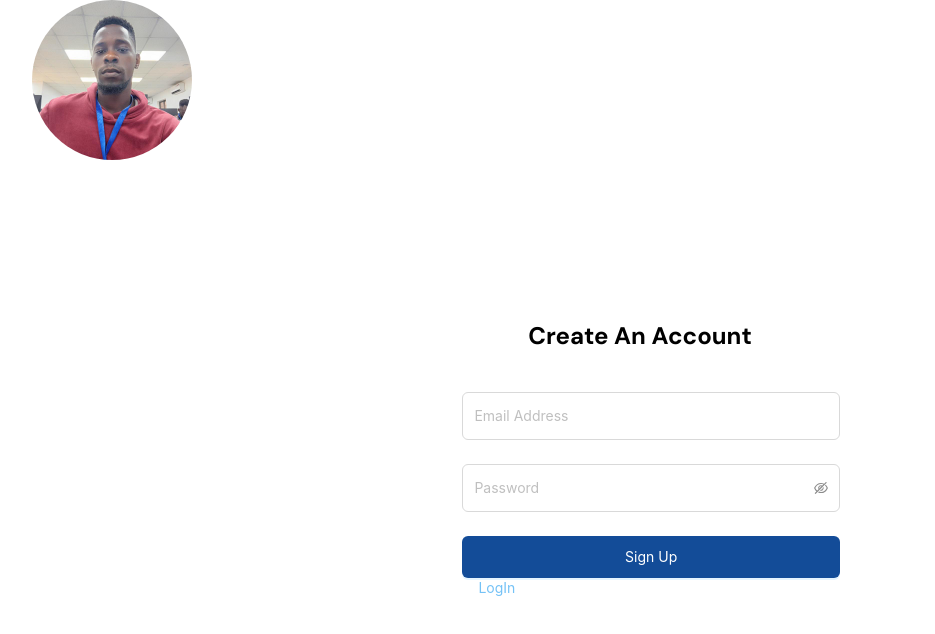
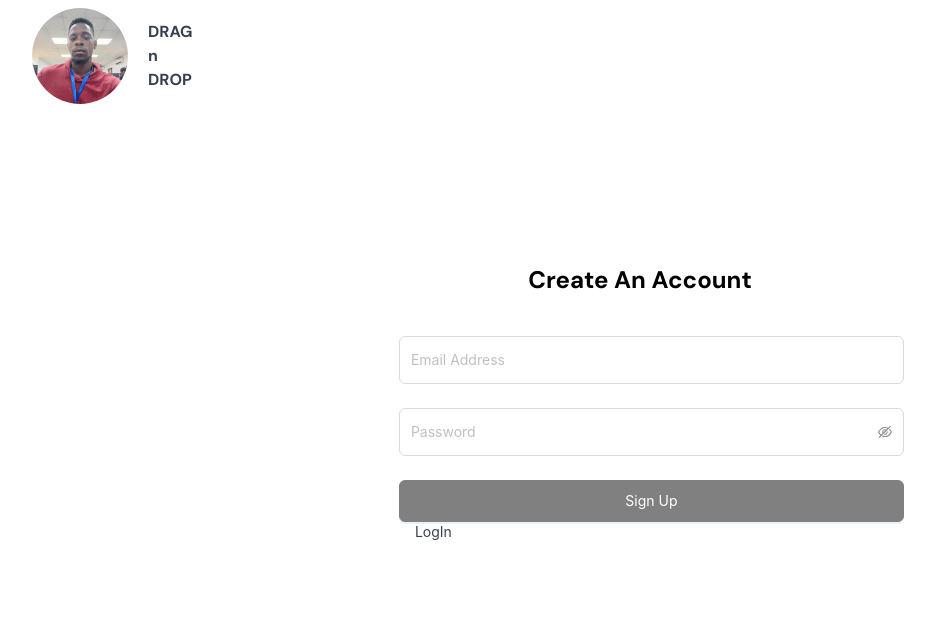
Before and after one commit to Ikujebi/newgallery, a React (Vite) app: page /create in a window 1280 px wide. Shown: the top 634 px of the page, without its empty margins (0-935 px from the left). Built offline with nearby package versions, Linux system fonts and the light colour scheme.

Commit message:
button style

```diff
--- a/src/Components/Create.jsx
+++ b/src/Components/Create.jsx
@@ -88,17 +88,18 @@ const Create = ({setIsAuthenticated}) => {
 
 
   return (
-    <div className=" grid-cols-2  h-[100svh] home">
-      <div className="w-[10rem] mx-[2rem] rounded-[50%]">
-        <img className=" rounded-[5rem]" src={ayanfe} alt="ayanfe" />
+    <div className="  h-[100svh] home ">
+       <div className="w-[10rem] mx-[2rem] rounded-[50%] pt-2 flex  gap-5">
+        <img className=" rounded-[5rem] w-[6rem]" src={ayanfe} alt="ayanfe" />
+        <h1 className=" flex font-bold text-gray-700  m-auto">DRAG n DROP</h1>
       </div>
 
-      <div className="  justify-center m-auto my-[4rem] items-center bg-white w-[25rem]">
+      <div className="  mx-auto  mb-[4rem] items-center bg-white md:w-[28rem] xl:w-[33rem] lg:w-[33rem] w-[25rem]">
         <div className="text-center mt-[10rem]  text-2xl font-bold">
           <h1>Create An Account</h1>
         </div>
-        <div className="block justify-center items-center flex-col  h-80 mt-10 ">
-          <div className="ml-[1.4rem]">
+        <div className=" ml-[1.43rem] h-80 mt-10 ">
+          <div className=" xl:w-full lg:w-full md:w-full w-[20.7rem] ">
           <Form
               layout="vertical"
               onFinish={createUser}
@@ -160,13 +161,14 @@ const Create = ({setIsAuthenticated}) => {
                     loading={loading}
                     type="primary"
                     htmlType="submit"
-                    className="bg-[#134c98] flex items-center justify-center py-5"
+                    style={{ background: "grey", borderColor: "grey" }}
+                    className="bg-gray-200 text-white  flex items-center justify-center py-5"
                     block
                   >
                     Sign Up
                   </Button>
                 </Col>
-                <Link to={'/'} className="text-sm font-normal mb-2 pl-[1rem] text-[#75C2F6]">
+                <Link to={'/'} className="text-sm font-normal mb-2 pl-[1rem]  text-gray-700 ">
                   <h6>LogIn</h6>
                 </Link>
               </Row>
--- a/src/Components/Login.jsx
+++ b/src/Components/Login.jsx
@@ -158,7 +158,7 @@ const Signin = ({setIsAuthenticated}) => {
                     type="primary"
                     htmlType="submit"
                     style={{ background: "grey", borderColor: "grey" }}
-                    className="bg-gray-200 text-gray-700 !hover-bg-gray-400 flex items-center justify-center py-5"
+                    className="bg-gray-200 text-white hover:!bg-bl-400 flex items-center justify-center py-5"
                     block
 
                   >
```
